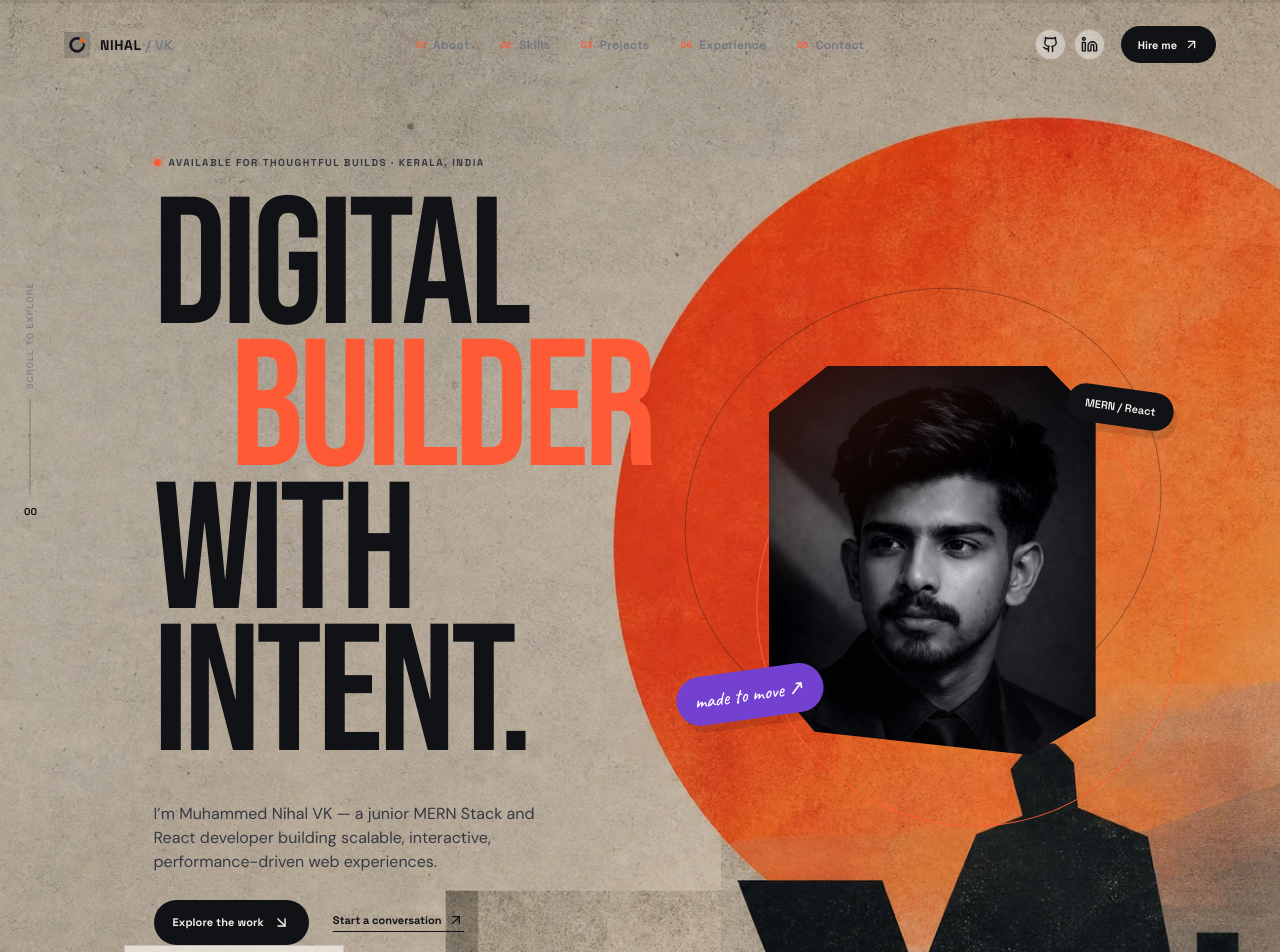
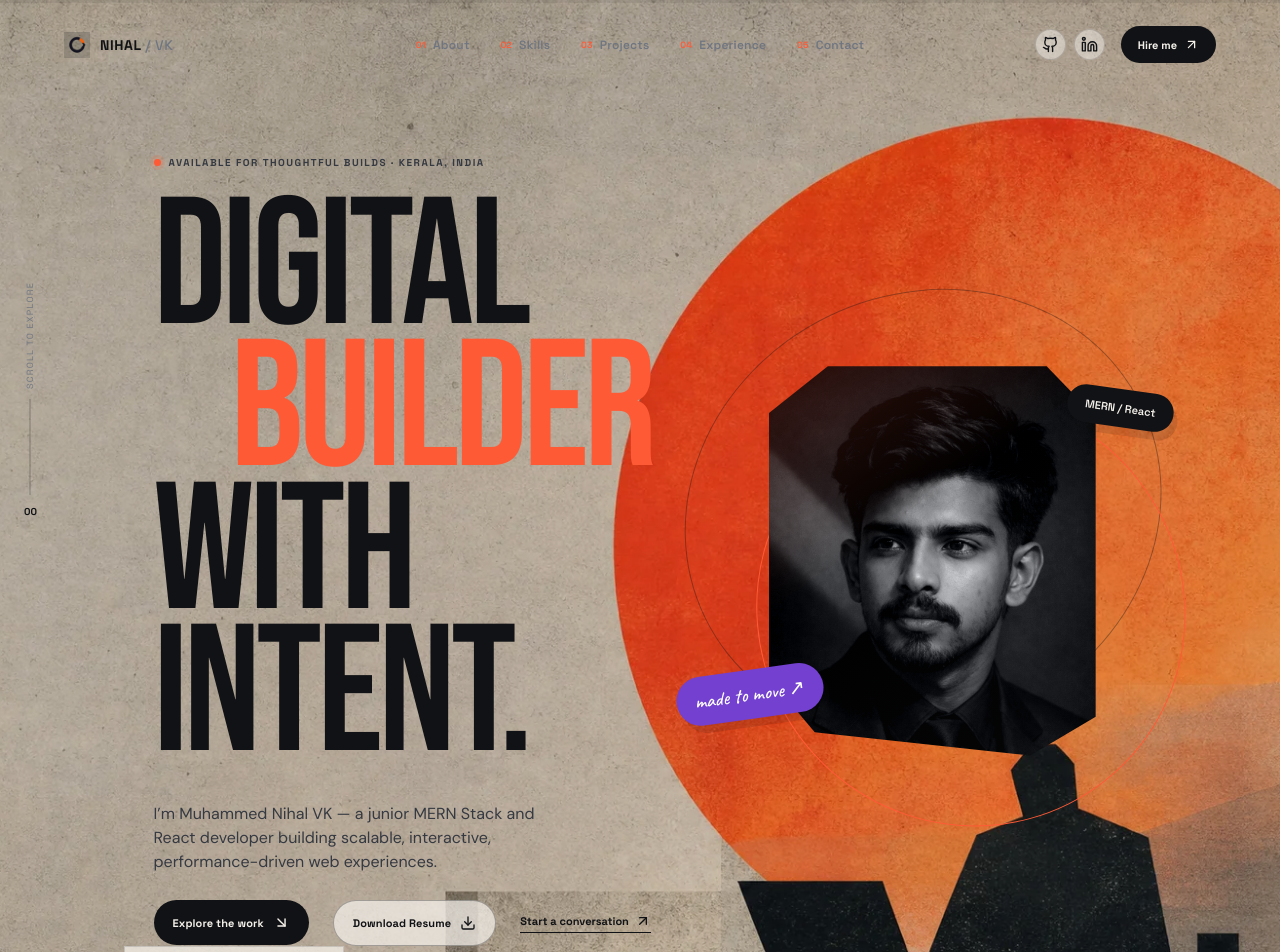
Before and after one commit to nihal-spec/portfolio, a React (Vite) app: page / in a window 1280 px wide. Shown: the top 952 px of the page. Built offline with nearby package versions, Linux system fonts and the light colour scheme.

Commit message:
Add downloadable ATS resume

```diff
--- a/src/App.jsx
+++ b/src/App.jsx
@@ -8,6 +8,7 @@ import {
   ArrowUpRight,
   Check,
   Code2,
+  Download,
   Github,
   Linkedin,
   Mail,
@@ -209,6 +210,7 @@ export default function Home() {
             <p className="hero-intro" data-reveal>I’m Muhammed Nihal VK — a junior MERN Stack and React developer building scalable, interactive, performance-driven web experiences.</p>
             <div className="hero-actions" data-reveal>
               <button className="button button-dark" onClick={() => scrollToSection("projects")}>Explore the work <ArrowDownRight size={17} /></button>
+              <a className="button button-resume" href="/muhammed-nihal-vk-resume.pdf" download>Download Resume <Download size={16} /></a>
               <a className="text-link" href="mailto:nihalvk01@gmail.com">Start a conversation <ArrowUpRight size={16} /></a>
             </div>
           </div>
--- a/src/index.css
+++ b/src/index.css
@@ -75,6 +75,8 @@ img { display: block; max-width: 100%; }
 .button:active, .nav-cta:active { transform: scale(.97); }
 .button-dark { background: var(--ink); color: var(--paper); }
 .button-dark:hover { background: var(--ember); transform: translateY(-2px); }
+.button-resume { border: 1px solid rgba(17,18,21,.32); background: rgba(244,240,234,.72); color: var(--ink); }
+.button-resume:hover { border-color: var(--ink); background: var(--paper); transform: translateY(-2px); }
 .text-link { display: inline-flex; align-items: center; gap: 6px; border-bottom: 1px solid var(--ink); padding-bottom: 3px; color: var(--ink); font-family: var(--ui); font-size: 11px; font-weight: 700; }
 .text-link svg { transition: transform .2s var(--ease-out); }
 .text-link:hover svg { transform: translate(3px, -3px); }
```
Also changed, not shown: 1 other file (tests, documents, lock files or other folders).
